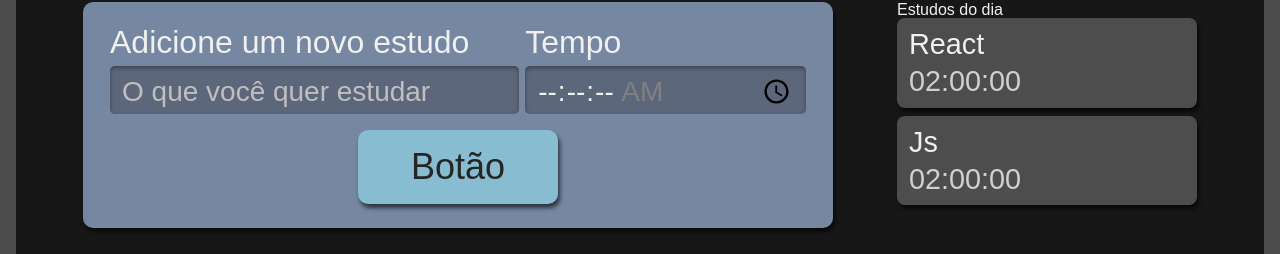
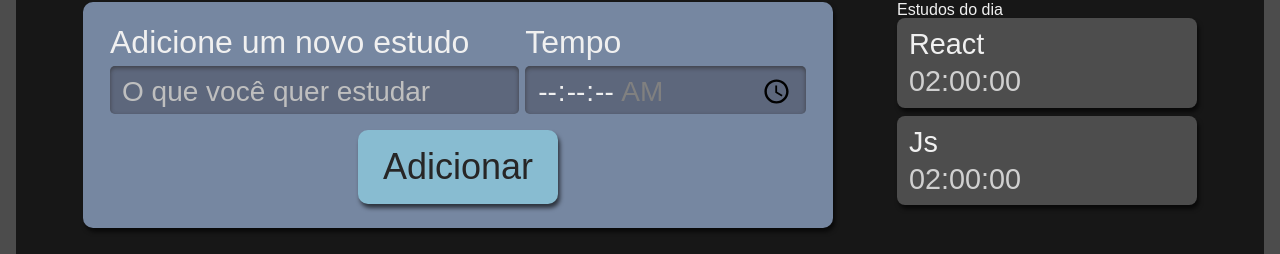
Before and after one commit to JCDMeira/studies-react-ts, a React (Create React App) app: page / in a window 1280 px wide. Shown: the part 273-527 px from the top of the page. Built offline with nearby package versions, Linux system fonts and the light colour scheme.

Commit message:
feat: add dinamic text on button

```diff
--- a/src/Components/Button/index.tsx
+++ b/src/Components/Button/index.tsx
@@ -1,9 +1,14 @@
-import React, { Component } from "react";
+import React, { Component, ReactNode } from "react";
 import style from "./Button.module.scss";
 
-class Button extends Component {
+interface ButtonProps {
+  text?: string;
+  children?: ReactNode;
+}
+class Button extends Component<ButtonProps> {
   render(): React.ReactNode {
-    return <button className={style.Button}>Botão</button>;
+    const { children } = this.props;
+    return <button className={style.Button}>{children}</button>;
   }
 }
 
--- a/src/Components/form/index.tsx
+++ b/src/Components/form/index.tsx
@@ -28,7 +28,7 @@ class Form extends Component {
             required
           />
         </div>
-        <Button />
+        <Button>Adicionar</Button>
       </form>
     );
   }
```
